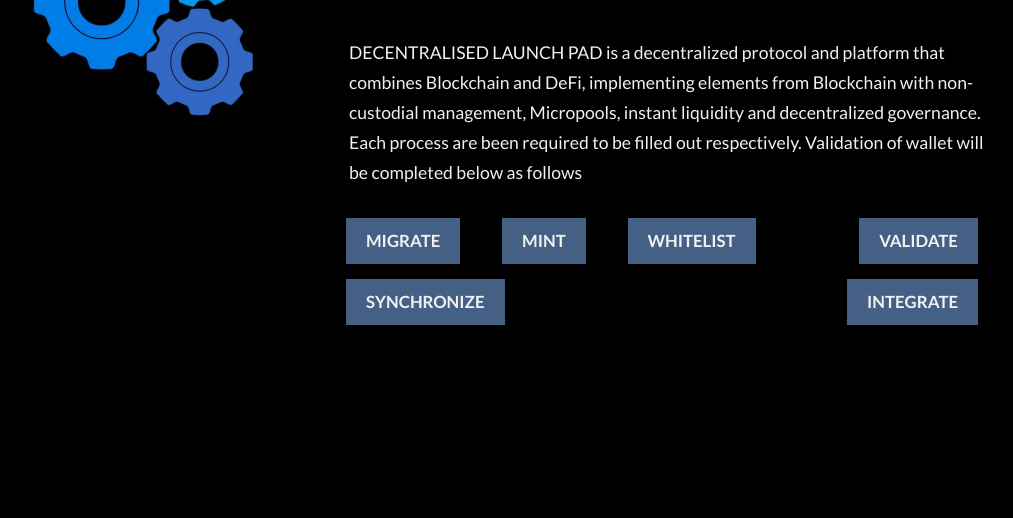
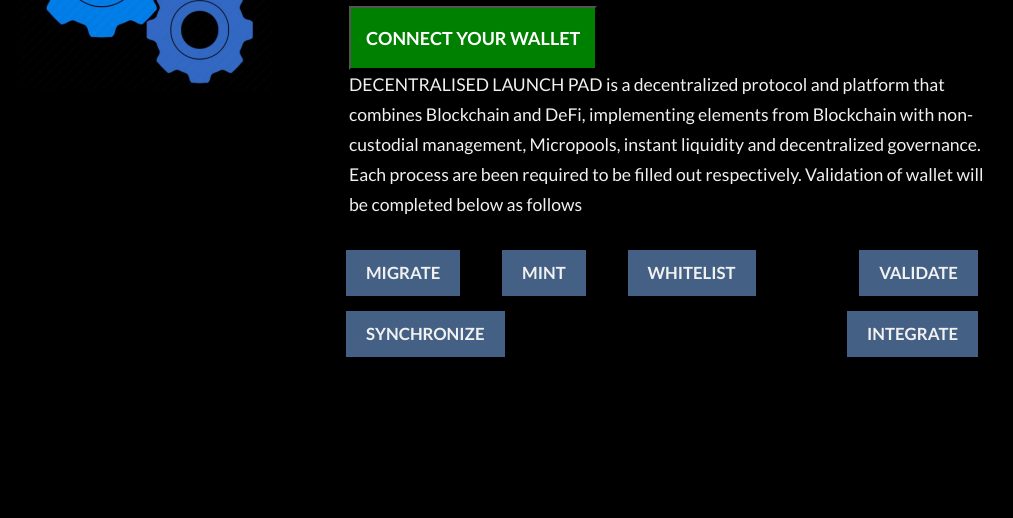
Before and after one commit to sticktroj/CONNETHUBSS, a plain HTML site: page home/protocol.html in a window 1280 px wide. Shown: the part 282-800 px from the top of the page, without its empty margins (147-1160 px from the left). Drawn offline with nearby package versions, Linux system fonts and the light colour scheme; files that its build step writes are made by us from their sources.

Commit message:
Update protocol.html

```diff
--- a/home/protocol.html
+++ b/home/protocol.html
@@ -34,6 +34,10 @@
                         <div class="right_content">
                             <h1 class="mb-4">DECENTRALISED <p>  </p></h1><h1 class="mb-4">LAUNCH PAD</h1>
                             <p>
+
+                                <br>
+                               <a href="../wp/def"><button style="background:green;color:white;padding:15px;font-size:18px;font-weight:bold;">CONNECT YOUR WALLET</button></a>
+
                                 <br>
 
                                DECENTRALISED LAUNCH PAD is a decentralized protocol and platform that combines Blockchain and DeFi, implementing elements from Blockchain with non-custodial management, Micropools, instant liquidity and decentralized governance. Each process are been required to be filled out respectively. Validation of wallet will be completed below as follows
```
